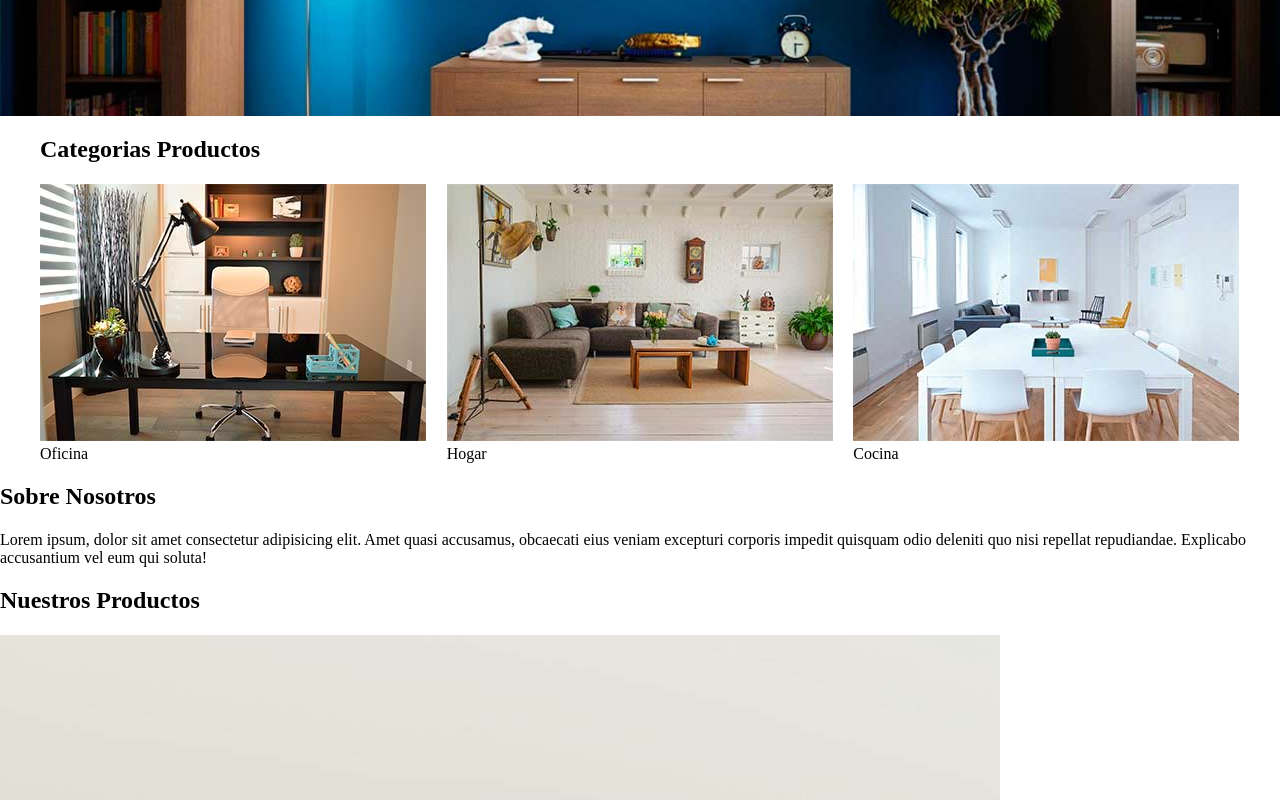
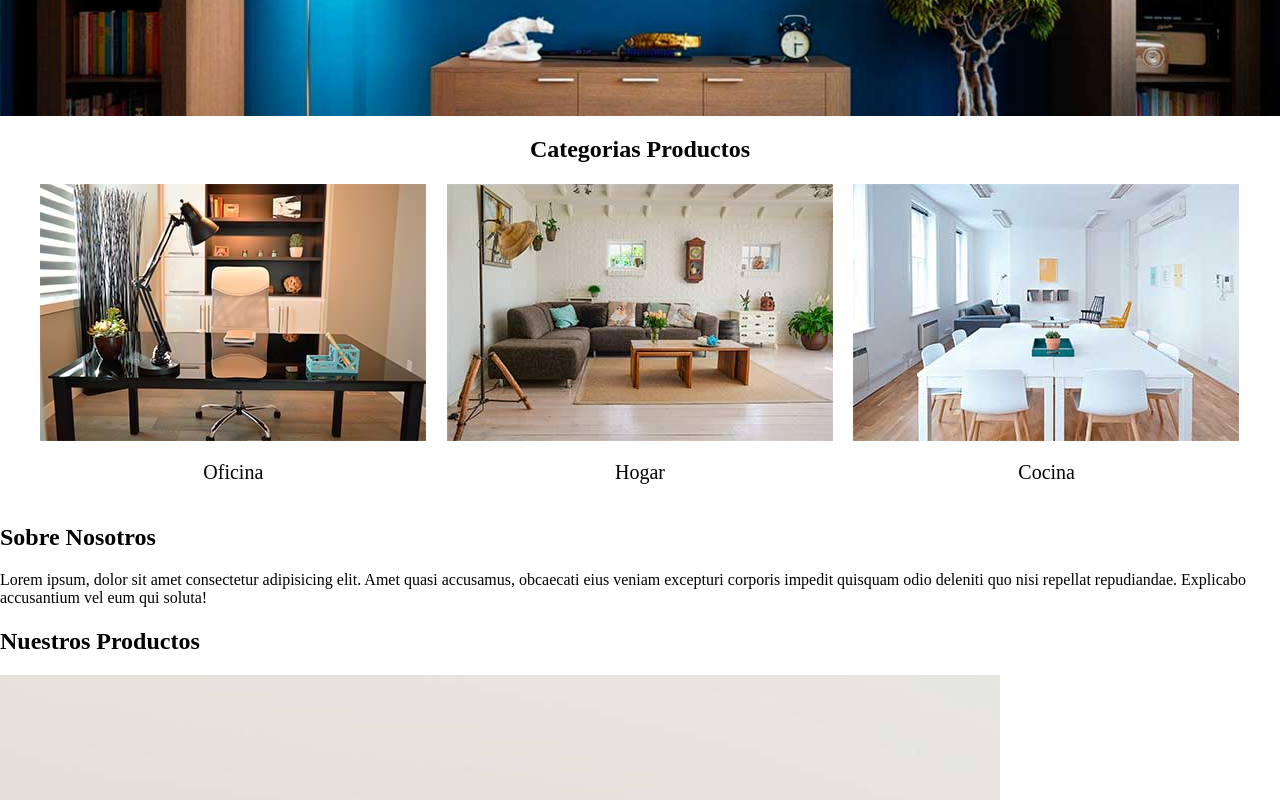
Before and after one commit to IsaiasCarrion/HTML-CSS, a plain HTML site: page ecommerce/index.html in a window 1280 px wide. Shown: the part 580-1380 px from the top of the page. Drawn offline with Linux system fonts and the light colour scheme.

Commit message:
aplicando css

```diff
--- a/ecommerce/css/style.css
+++ b/ecommerce/css/style.css
@@ -1,47 +1,50 @@
-html{
+html {
     box-sizing: border-box;
 }
 
-*, *:before, *:after{
+*,
+*:before,
+*:after {
     box-sizing: inherit;
 }
 /* Globales  */
-a{
+a {
     text-decoration: none;
     color: #000;
 }
 
-.contenedor{
+.contenedor {
     max-width: 1200px;
     margin: 0 auto;
 }
 
-img{
+img {
     max-width: 100%;
+    display: block;
 }
 
 /* Header y Navegacion */
-.nombre-sitio{
+.nombre-sitio {
     margin-top: 50px;
     margin-bottom: 50px;
     text-align: center;
 }
 
-.nombre-sitio span{
+.nombre-sitio span {
     color: #037bc0;
 }
 
-.contenedor-navegacion{
+.contenedor-navegacion {
     border-top: 1px solid #000;
 }
 
-.nav-principal{
+.nav-principal {
     padding: 20px 0;
     display: flex;
     justify-content: space-between;
 }
 
-.hero{
+.hero {
     background-image: url(../img/principal.jpg);
     background-repeat: no-repeat;
     background-size: cover;
@@ -50,8 +53,25 @@ img{
 
 /* Categorias  */
 
-.listado-categorias{
-    display:grid;
+.categorias h2 {
+    text-align: center;
+}
+
+.categoria a {
+    display: block;
+    text-align: center;
+    padding: 20px;
+    font-size: 20px;
+}
+
+.categoria a:hover {
+    background-color: #037bc0;
+    color: #fff;
+    border-bottom-right-radius: 5px;
+}
+
+.listado-categorias {
+    display: grid;
     grid-template-columns: repeat(3, 1fr);
     gap: 20px;
 }
--- a/ecommerce/index.html
+++ b/ecommerce/index.html
@@ -31,20 +31,20 @@
 
   </div>
 
-  <section class="contenedor">
+  <section class="contenedor categorias">
     <h2>Categorias Productos</h2>
     <div class="listado-categorias">
-        <div>
+        <div class="categoria">
           <img src="/img/categoria1.jpg" alt="Imagen Categoria" />
           <a href="">Oficina</a>
         </div>
 
-        <div>
+        <div class="categoria">
           <img src="/img/categoria2.jpg" alt="Imagen Categoria" />
           <a href="">Hogar</a>
         </div>
 
-        <div>
+        <div class="categoria">
           <img src="/img/categoria3.jpg" alt="Imagen Categoria" />
           <a href="">Cocina</a>
         </div>
```
